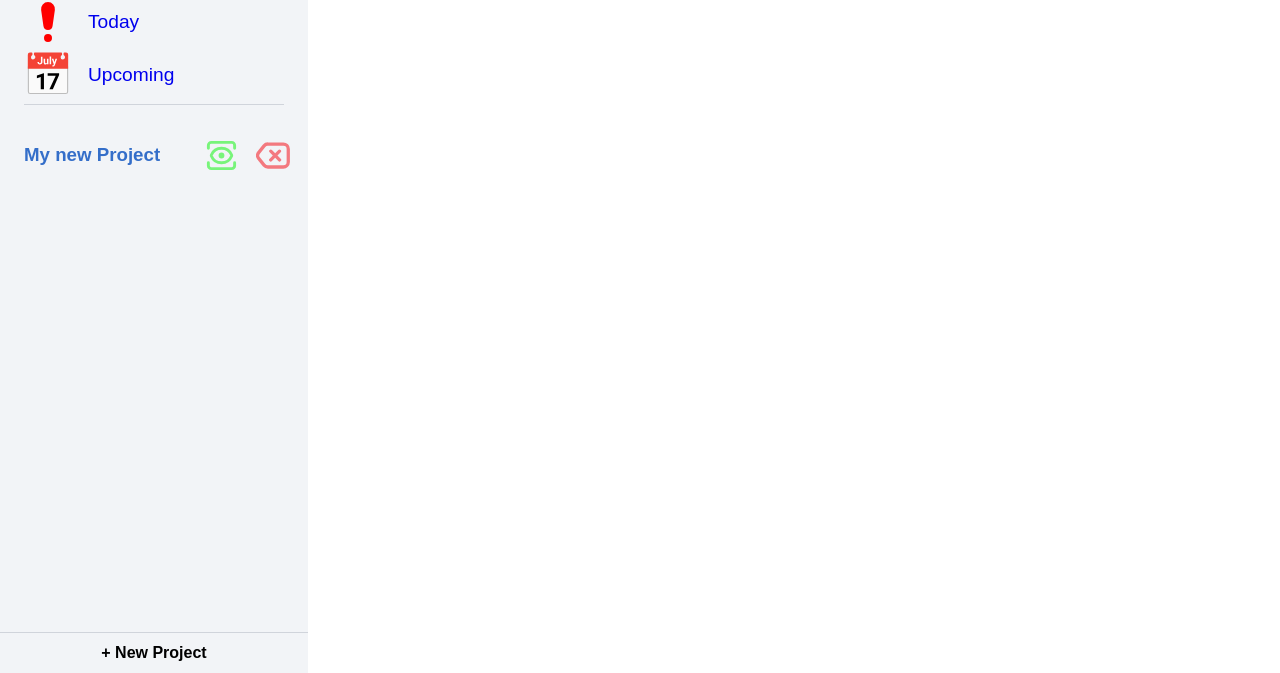
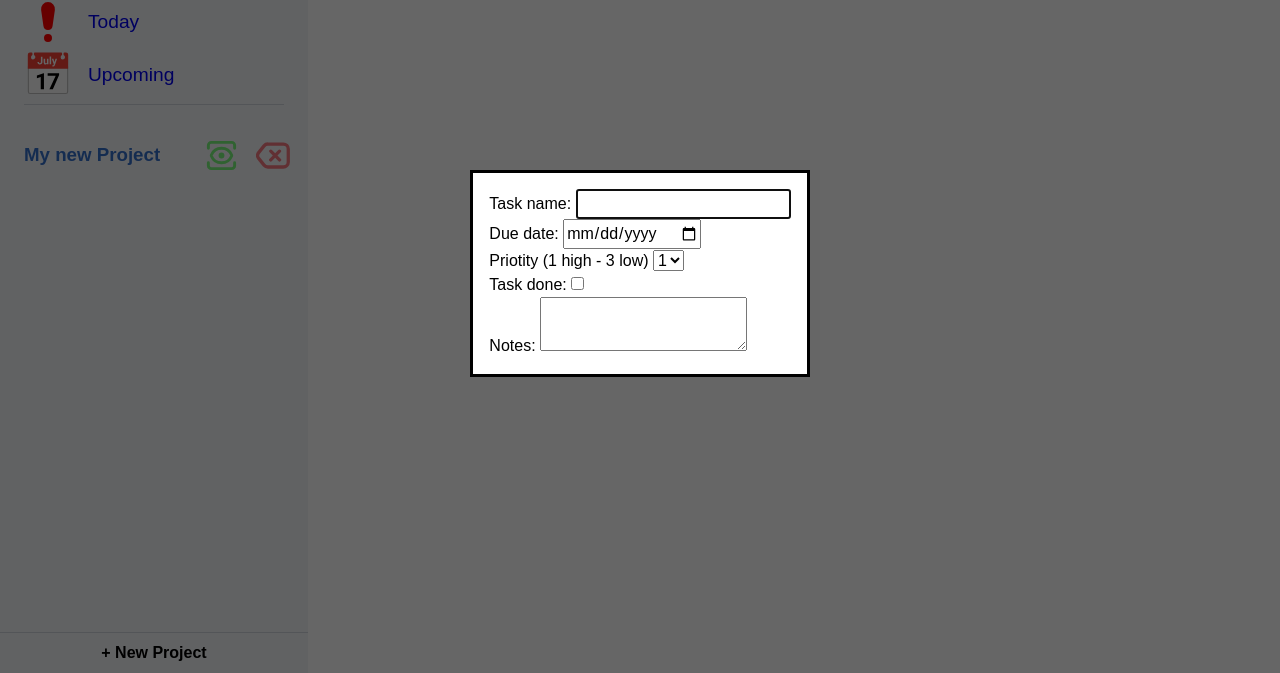
Before and after one commit to Tou1lle/todo-list-top2, a website built with webpack: page src/template.html in a window 1280 px wide. Both pictures are taken after a click on the button "Add Task". Shown: the part 127-800 px from the top of the page. Built offline with nearby package versions, Linux system fonts and the light colour scheme.

Commit message:
Add form structure with appropriate inputs
The form contains inputs that correspond to the
Task properties. Removed description property
because it seemed redundant.

```diff
--- a/src/script_modules/logic/task.js
+++ b/src/script_modules/logic/task.js
@@ -15,21 +15,18 @@ class Task {
   /**
    *
    * @param {string} title the title of the tasks at hand (todo item)
-   * @param {string} description a short description of the todo item
    * @param {Date} dueDate a date object indicating its deadline
-   * @param {number} priority a number from 1 - 3 indicating the priority (3 highest)
+   * @param {number} priority a number from 1 - 3 indicating the priority (1 highest)
    * @param {boolean} checked a togle between checked and unchecked task
    * @param {string} notes a longer description of the given task
    */
   constructor(
     title = "My Task"
-    , description = "Let's do this!"
     , dueDate = new Date()
     , priority = 1
     , checked = false
     , notes = "I am so lazy:(") {
     this.#title = title;
-    this.#description = description;
     this.#dueDate = dueDate;
     this.#priority = priority;
     this.#checked = checked;
@@ -38,7 +35,6 @@ class Task {
   }
 
   get title() { return this.#title; }
-  get description() { return this.#description; }
   get dueDate() { return this.#dueDate; }
   get priority() { return this.#priority; }
   get checked() { return this.#checked; }
@@ -46,7 +42,6 @@ class Task {
   get id() { return this.#id };
 
   set title(title) { this.#title = title }
-  set description(description) { this.#description = description }
   set dueDate(dueDate) { this.#dueDate = dueDate }
   set priority(priority) { this.#priority = priority }
   set checked(checked) { this.#checked = checked }
--- a/src/script_modules/ui/tasks_viewer.js
+++ b/src/script_modules/ui/tasks_viewer.js
@@ -7,6 +7,7 @@ import { ProjectManager } from "../logic/project-manager";
 function TaskViewer(projectManagerArg) {
   const projectManager = projectManagerArg;
   const addTaskBtn = document.querySelector(".add-new-task");
+  const dialog = document.querySelector("dialog");
 
   //return array of tasks
   function getSelectedTasks() {
@@ -15,6 +16,7 @@ function TaskViewer(projectManagerArg) {
 
   addTaskBtn.addEventListener("click", (e) => {
     console.log("Add Tasks button works");
+    dialog.showModal();
   });
 }
 
--- a/src/styles/style.css
+++ b/src/styles/style.css
@@ -263,3 +263,12 @@ Styling for select and button elements for the Project in main page
   background-color: var(--white);
   color: var(--blue);
 }
+
+dialog {
+  margin: auto;
+}
+
+::backdrop {
+  background-color: #000;
+  opacity: 0.6;
+}
--- a/src/template.html
+++ b/src/template.html
@@ -62,6 +62,34 @@
       <div class="project-body"></div>
     </div>
   </div>
+  <dialog>
+    <form method="post">
+      <div>
+        <label for="task-name">Task name:</label>
+        <input type="text" id="task-name" name="task-name">
+      </div>
+      <div>
+        <label for="task-duedate">Due date:</label>
+        <input type="date" id="task-duedate" name="task-duedate">
+      </div>
+      <div>
+        <label for="task-prio">Priotity (1 high - 3 low)</label>
+        <select name="task-prio" id="task-prio">
+          <option value="1">1</option>
+          <option value="2">2</option>
+          <option value="3">3</option>
+        </select>
+      </div>
+      <div>
+        <label for="task-checked">Task done:</label>
+        <input type="checkbox" id="task-checked" name="task-checked">
+      </div>
+      <div>
+        <label for="task-notes">Notes:</label>
+        <textarea name="task-notes" id="task-notes"></textarea>
+      </div>
+    </form>
+  </dialog>
 </body>
 
 </html>
```
